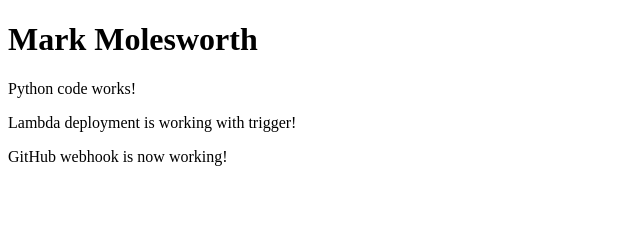
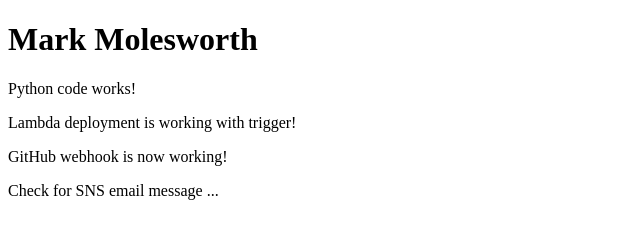
Before and after one commit to mmolesworth/personal-website, a plain HTML site: page index.html in a window 1280 px wide. Shown: the whole page, without its empty margins (0-640 px from the left). Drawn offline with Linux system fonts and the light colour scheme.

Commit message:
Modified index.html to test for SNS message.

```diff
--- a/index.html
+++ b/index.html
@@ -8,5 +8,6 @@
         <p>Python code works!</p>
         <p>Lambda deployment is working with trigger!</p>
         <p>GitHub webhook is now working!</p>
+        <p>Check for SNS email message ...</p>
     </body>
 </html>
```
